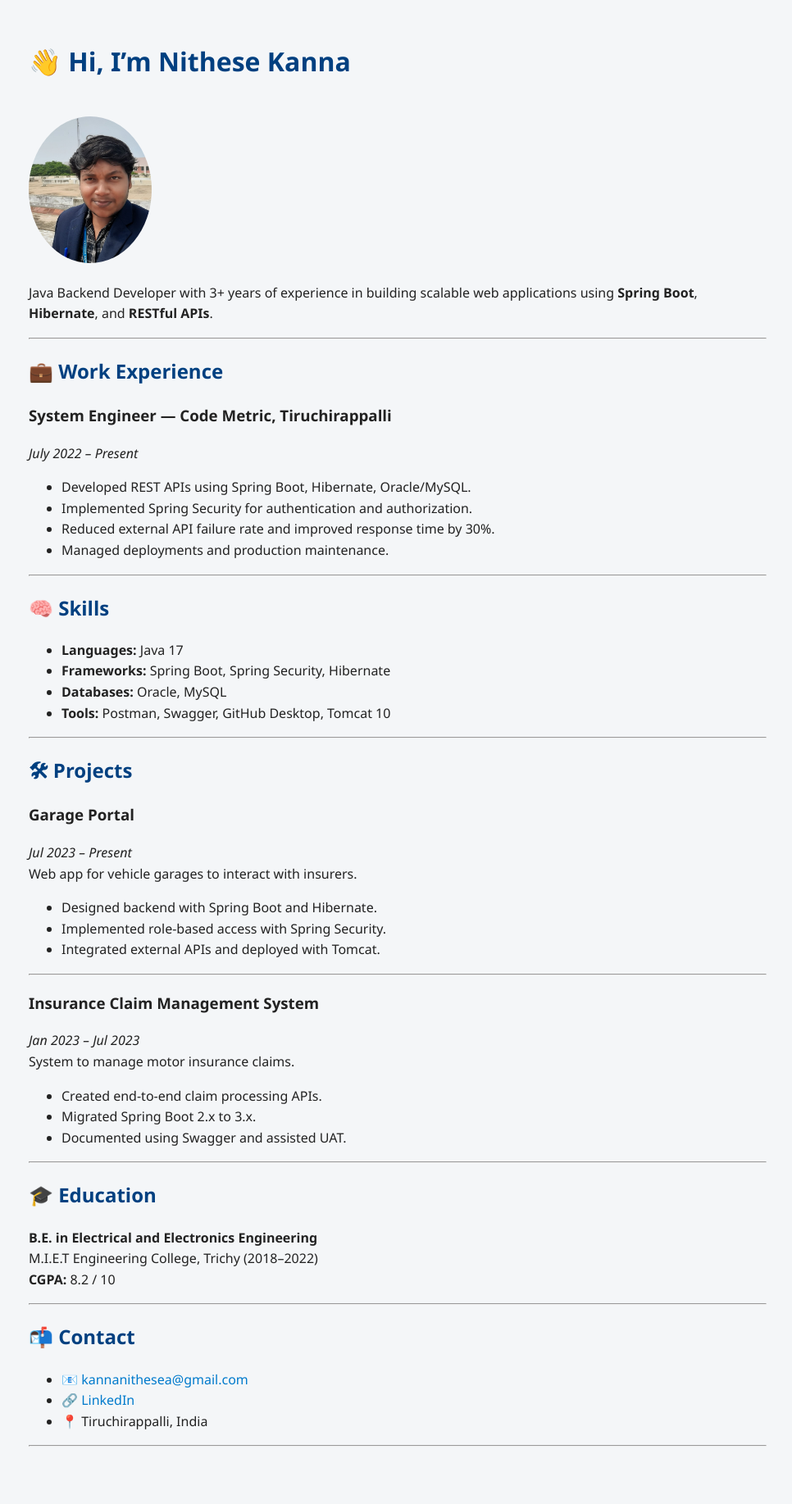
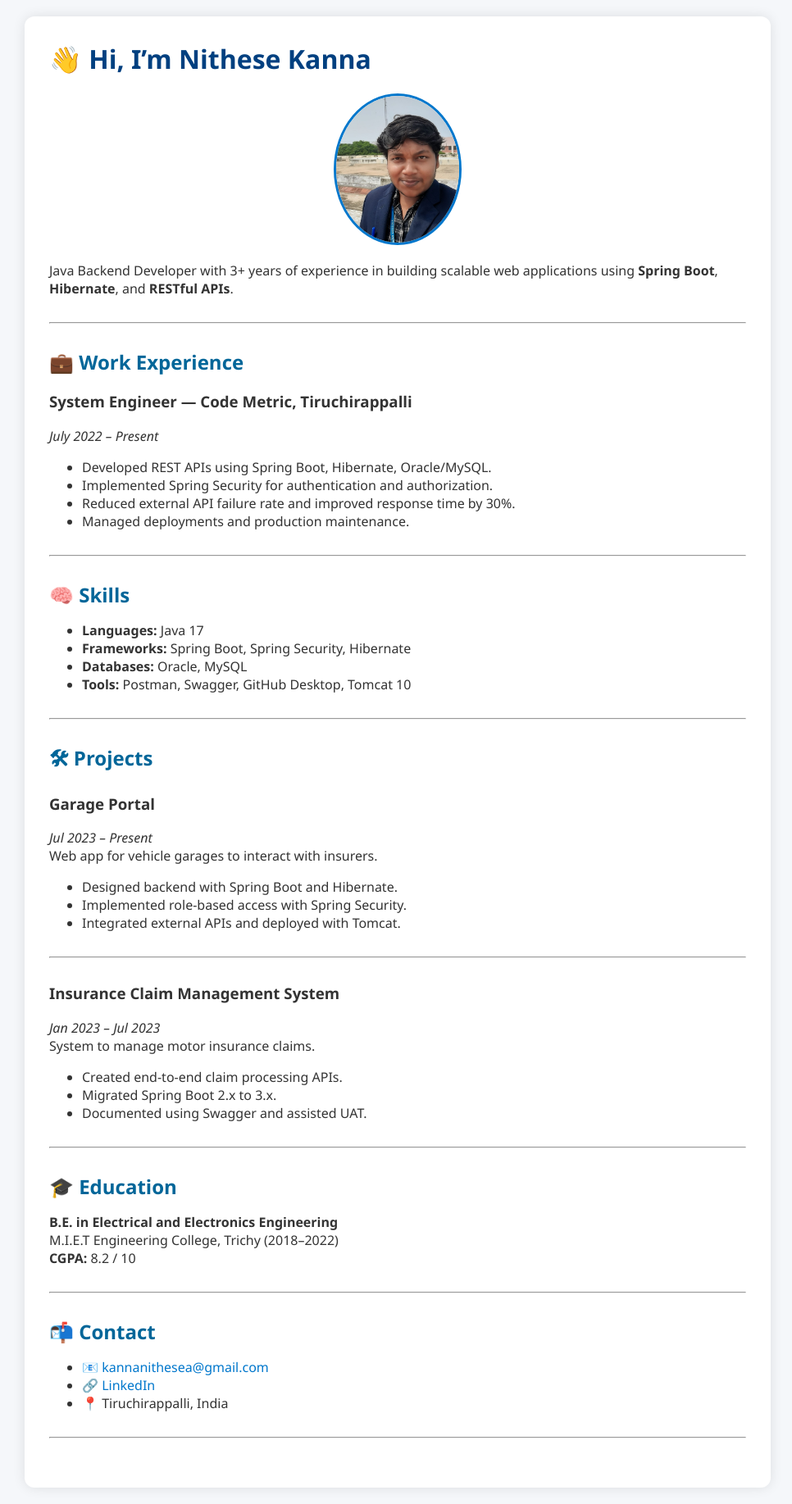
Before and after one commit to nithesekanna/nithese-portfolio, a Jekyll site: the page built from index.md, in a window 1280 px wide. Shown: the whole page at 82% size, without its empty margins (155-1121 px from the left). Built offline with Jekyll 4.4.1, drawn with Linux system fonts in a browser that asks for light colours; before the commit the page ends 1801 px from its top, so only the background shows below that.

Commit message:
Update style.css

```diff
--- a/css/style.css
+++ b/css/style.css
@@ -1,21 +1,46 @@
 body {
-  font-family: "Segoe UI", sans-serif;
-  background-color: #f4f6f8;
-  color: #222;
+  font-family: 'Segoe UI', sans-serif;
+  background-color: #f5f7fa;
+  color: #333;
   padding: 20px;
-  line-height: 1.6;
+  margin: 0;
 }
 
 .container {
-  max-width: 900px;
+  max-width: 850px;
   margin: auto;
+  background: white;
+  padding: 30px;
+  border-radius: 12px;
+  box-shadow: 0 0 15px rgba(0,0,0,0.1);
+}
+
+h1 {
+  color: #004080;
+  margin-top: 0;
+}
+
+h2 {
+  color: #006699;
+  margin-bottom: 10px;
 }
 
 a {
-  color: #007acc;
+  color: #0077cc;
   text-decoration: none;
 }
 
-h1, h2 {
-  color: #004080;
+a:hover {
+  text-decoration: underline;
 }
+
+img {
+  display: block;
+  margin: 20px auto;
+  border-radius: 50%;
+  border: 3px solid #0077cc;
+}
+
+hr {
+  margin: 30px 0;
+}
```
